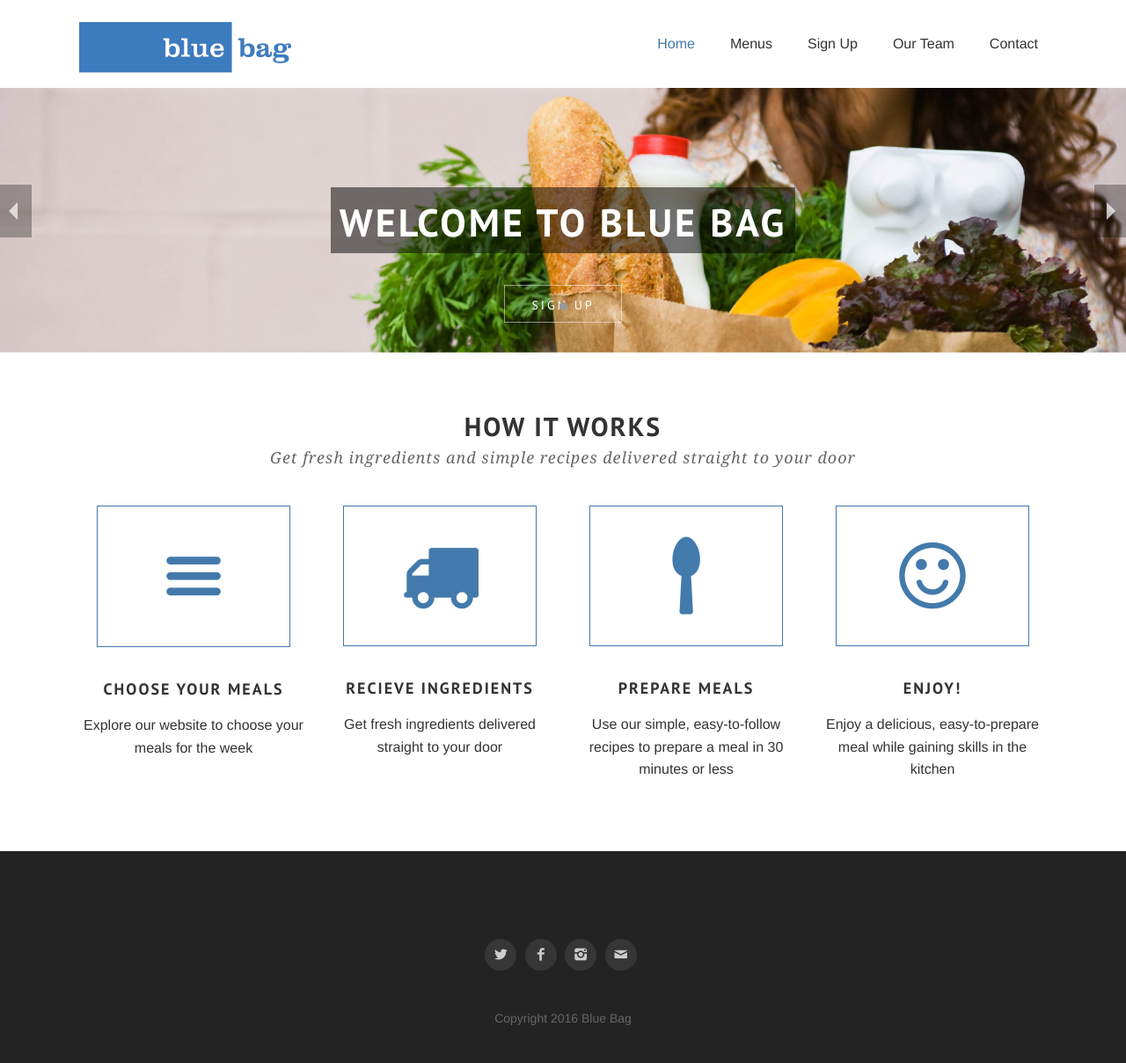
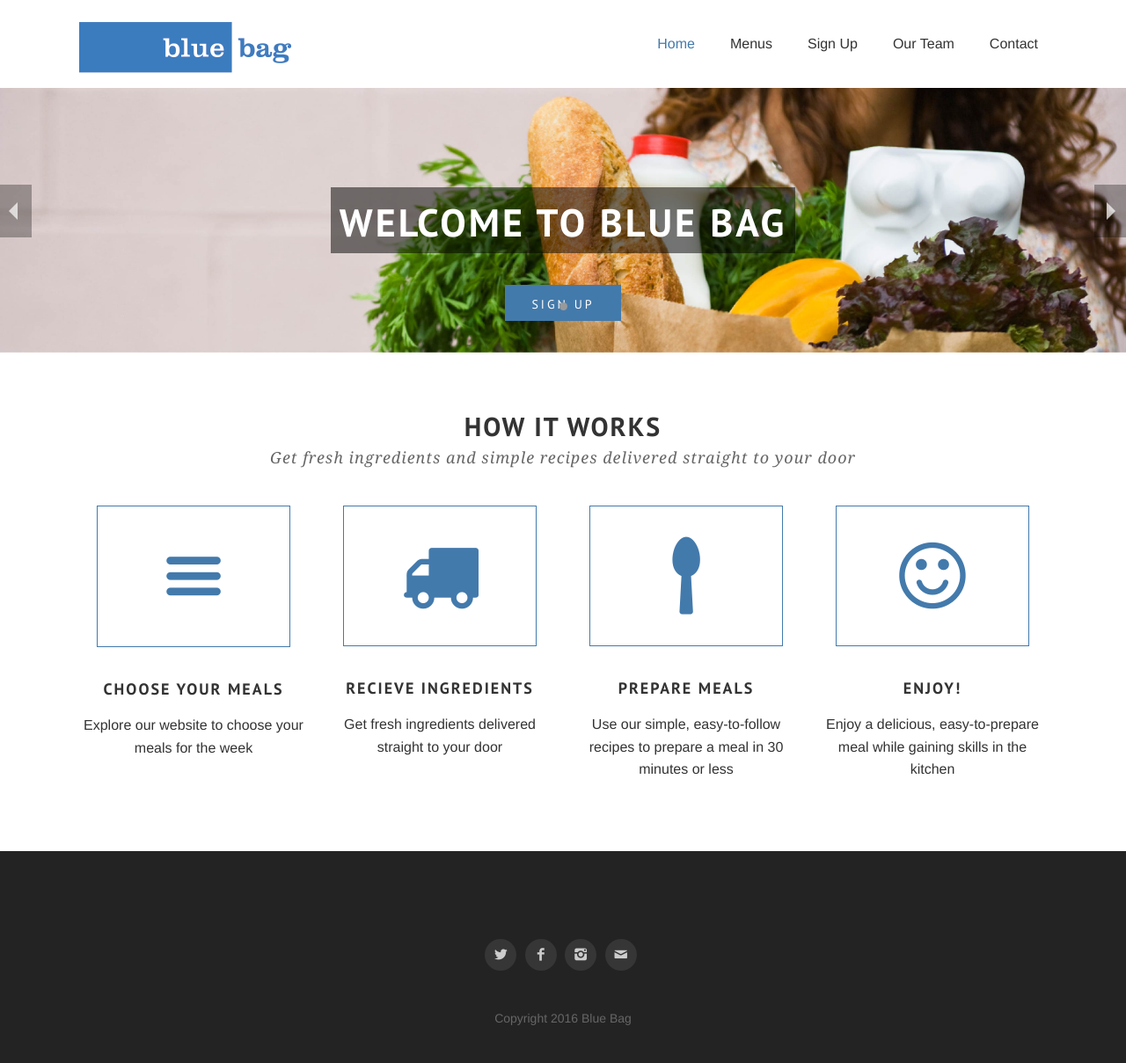
Before and after one commit to bluebag-cooking/bluebag-cooking.github.io, a Jekyll site: the page built from index.html, in a window 1280 px wide. Shown: the whole page at 88% size. Built offline with Jekyll 4.4.1, drawn with Linux system fonts in a browser that asks for light colours; nearby versions of some CDN libraries; some web fonts are replaced; Markdown is read by kramdown in place of the engine named in the settings.

Commit message:
Fixing the button color

```diff
--- a/_data/slides.yml
+++ b/_data/slides.yml
@@ -4,4 +4,4 @@
     <div class='two spacing'></div>
     <h2>Welcome to Blue Bag</h2>
     <div class='spacing'></div>
-    <a href="sign-up.html" class='button boxed'>Sign Up</a>
+    <a href="sign-up.html" class='button blue'>Sign Up</a>
--- a/css/style.css
+++ b/css/style.css
@@ -85,6 +85,17 @@ h1, h2, h3, h4 {
 .button.white {
   background: white;
 }
+
+.button.blue {
+  background: #437AAC;
+  color: white;
+}
+
+.button.blue:hover {
+  background-color: #437AAC;
+  color: white;
+}
+
 .button.white:hover {
   background-color: rgba(255, 255, 255, 0.8);
 }
```
